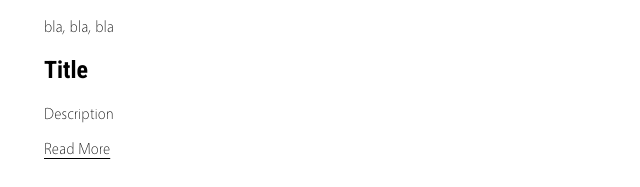
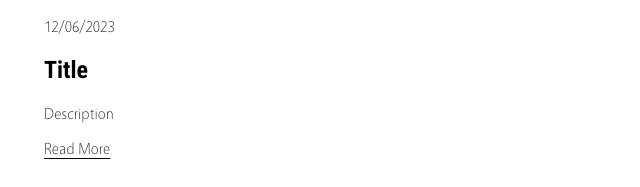
Before and after one commit to andretechguy/andretechguy, a plain HTML site: page index.html in a window 1280 px wide. Shown: the part 458-645 px from the top of the page, 620-1260 px from the left. Drawn offline with Linux system fonts and the light colour scheme.

Commit message:
starting to add dates

```diff
--- a/index.html
+++ b/index.html
@@ -69,7 +69,7 @@
         </article>
         <article>
           <img src="src/images/IMG_0250.jpeg" alt="">
-          <p>bla, bla, bla</p>
+          <p>12/06/2023</p>
           <h2>Title</h2>
           <p>Description</p>
           <a href="article1.html">Read More</a>
```
